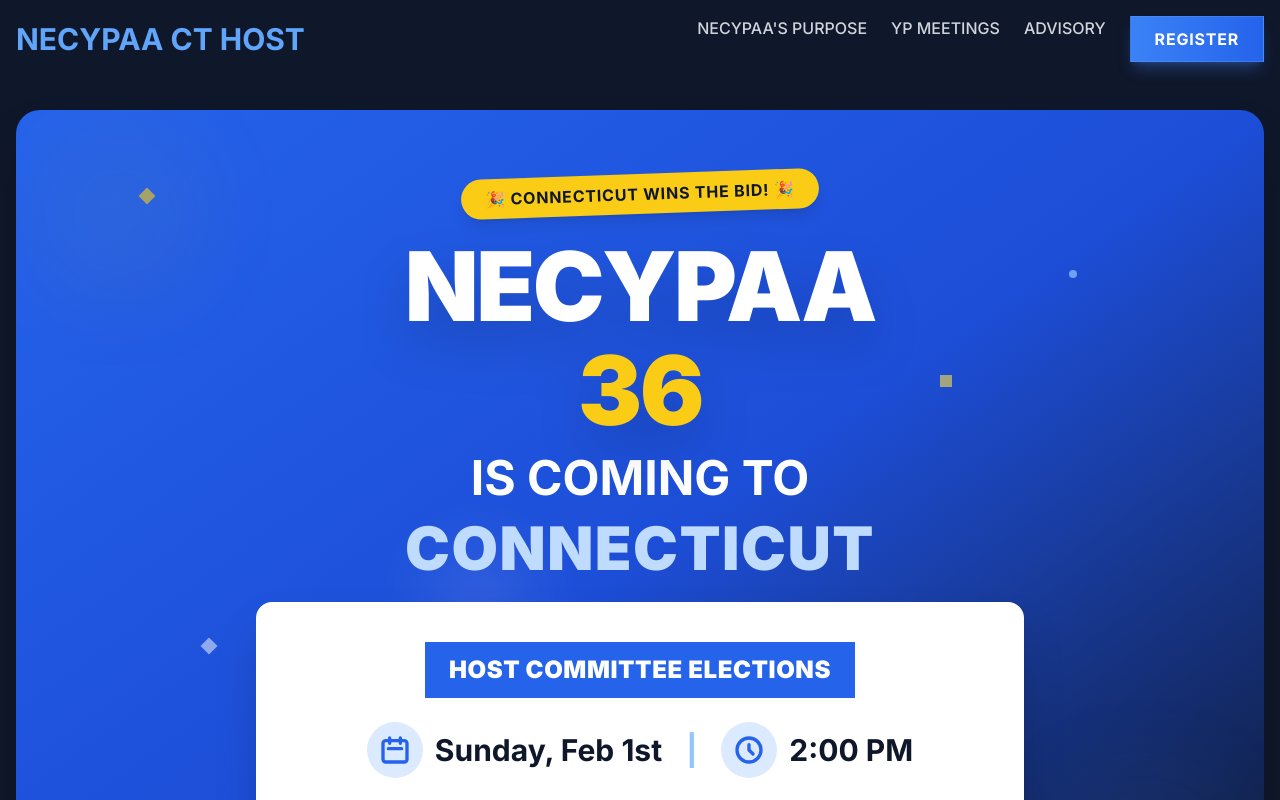
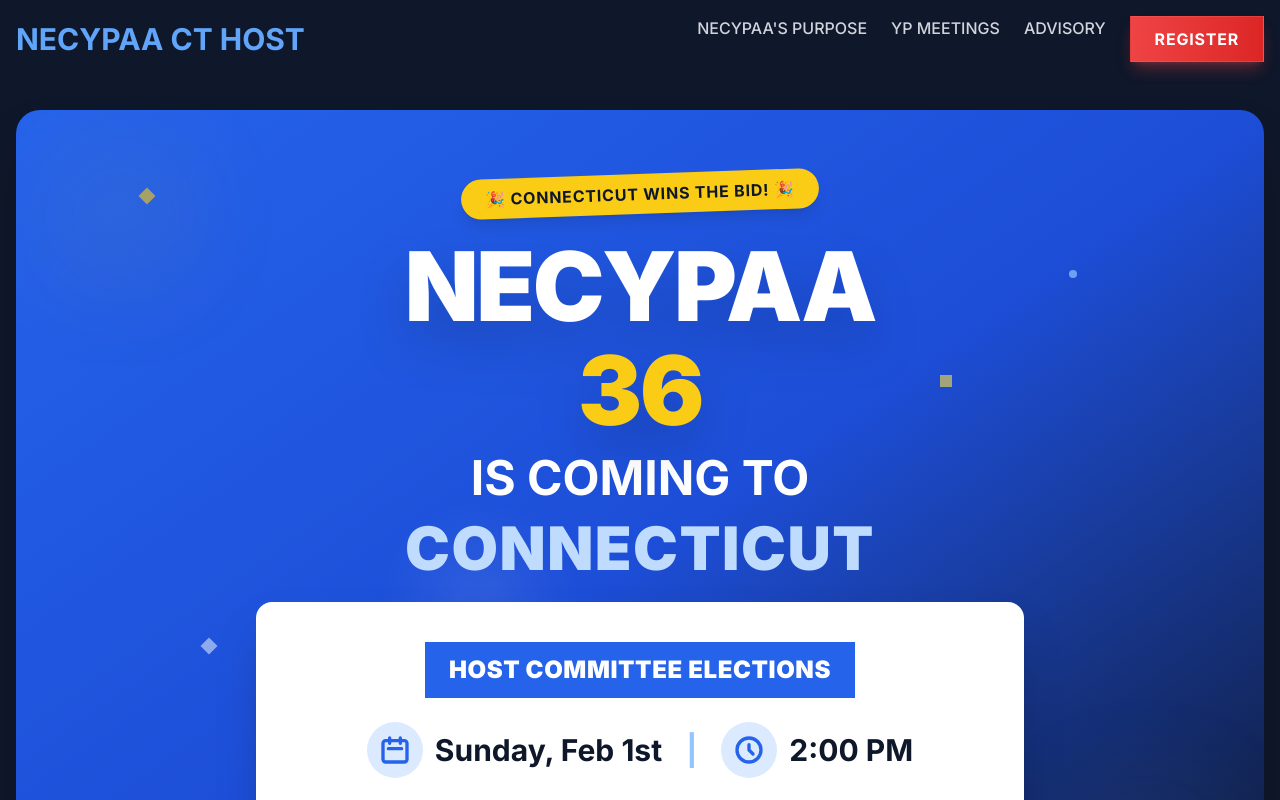
Before and after one commit to devinkeehner/NECYPAA, a Next.js app: page / in a window 1280 px wide. Shown: the top 800 px of the page. Built offline with nearby package versions, Linux system fonts and the light colour scheme.

Commit message:
feat: style REGISTER button with red gradient and shadow
Enhance visibility with standout red design against site theme.

Co-authored-by: null <178353841+devinkeehner@users.noreply.github.com>

```diff
--- a/app/page.tsx
+++ b/app/page.tsx
@@ -288,7 +288,7 @@ export default function HomePage() {
             </Link>
             <Link
               href="/register"
-              className="bg-gradient-to-r from-blue-500 to-blue-600 text-white px-6 py-2.5 rounded-lg hover:from-blue-400 hover:to-blue-500 font-bold uppercase tracking-wider transition-all shadow-lg shadow-blue-500/30 hover:shadow-blue-400/40 hover:scale-105 border border-blue-400/30"
+              className="bg-gradient-to-r from-red-500 to-red-600 text-white px-6 py-2.5 rounded-lg hover:from-red-400 hover:to-red-500 font-bold uppercase tracking-wider transition-all shadow-lg shadow-red-500/30 hover:shadow-red-400/40 hover:scale-105 border border-red-400/30"
             >
               REGISTER
             </Link>
--- a/components/mobile-menu.tsx
+++ b/components/mobile-menu.tsx
@@ -82,7 +82,7 @@ export function MobileMenu() {
             </Link>
             <Link
               href="/register"
-              className="bg-gradient-to-r from-blue-500 to-blue-600 text-white px-6 py-3 rounded-lg hover:from-blue-400 hover:to-blue-500 font-bold text-center uppercase tracking-wider transition-all shadow-lg shadow-blue-500/30 border border-blue-400/30"
+              className="bg-gradient-to-r from-red-500 to-red-600 text-white px-6 py-3 rounded-lg hover:from-red-400 hover:to-red-500 font-bold text-center uppercase tracking-wider transition-all shadow-lg shadow-red-500/30 border border-red-400/30"
               onClick={toggleMenu}
             >
               REGISTER
```
